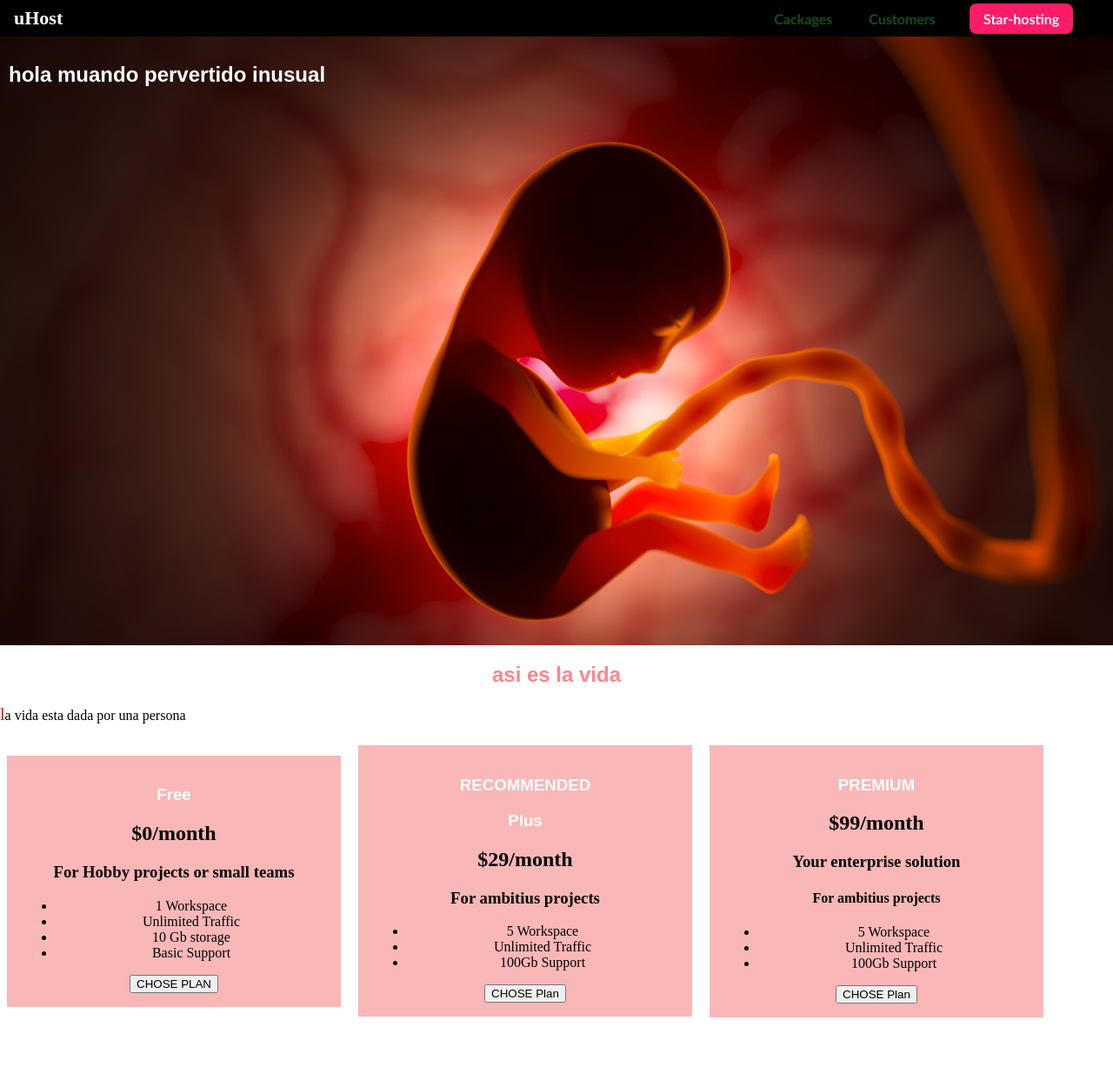
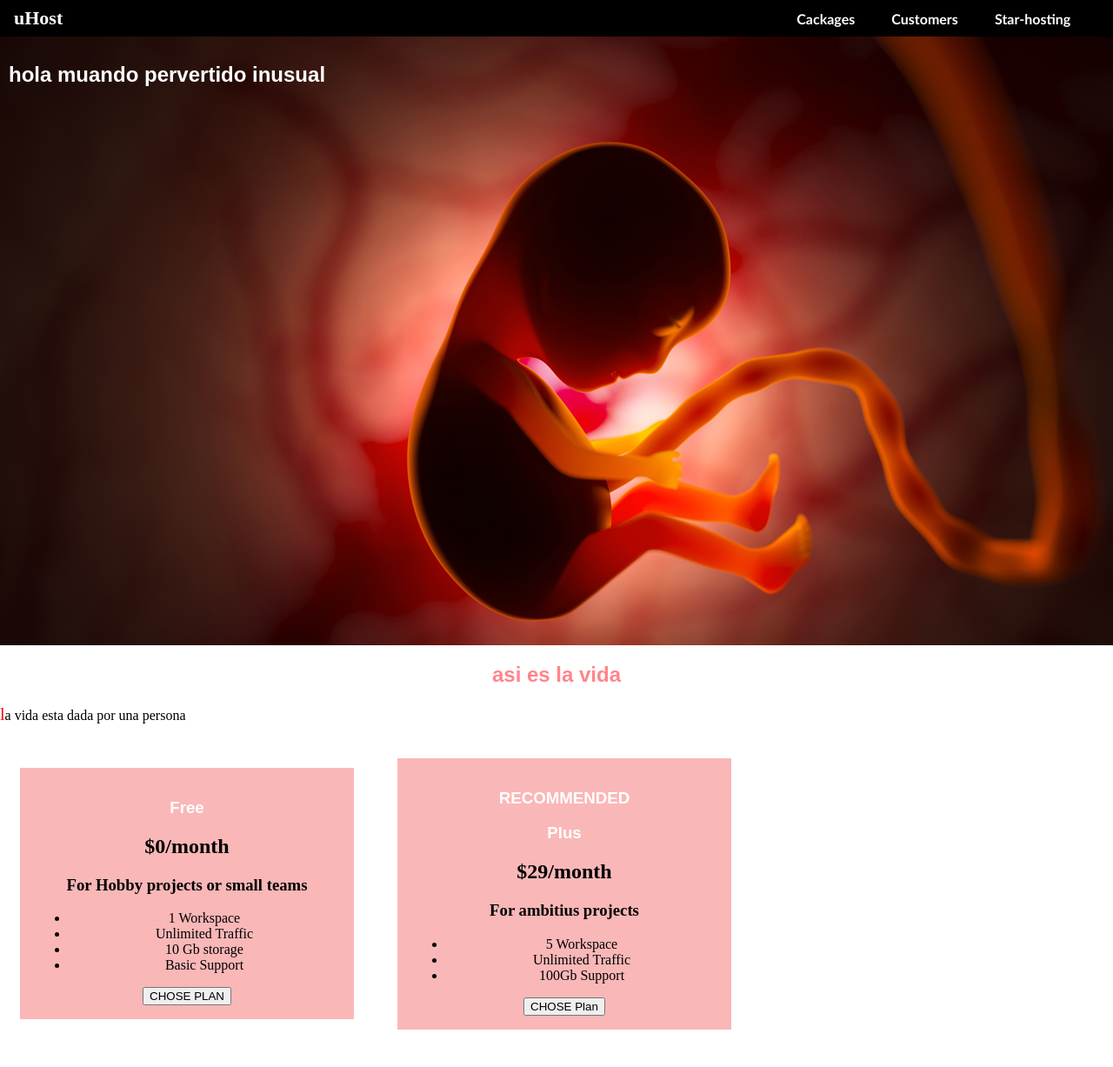
Before and after one commit to Israelh98/Clase1, a plain HTML site: page index.html in a window 1280 px wide. Shown: the top 1227 px of the page at 87% size. Before the commit the page ends 1178 px from the top, so only its background shows below. Drawn offline with Linux system fonts and the light colour scheme.

Commit message:
Capitulo_5.3

```diff
--- a/estylo.css
+++ b/estylo.css
@@ -30,7 +30,7 @@ h1{color: white ; font-family: sans-serif
     background: #fab7b7;
     text-align: center;
     padding: 16px;
-    margin: 8px;
+    margin: 23px;
     display: inline-block;
     width: 30%;
     vertical-align: middle;
@@ -93,7 +93,7 @@ list-style: none;
  .main-nav_item a {
 
  text-decoration: none ;
- color: #0e4f1f;
+ color: white;
  font-weight: bold;
  padding: 3px;
 
@@ -116,18 +116,3 @@ p::first-letter {
     font-size:  20px;
 
 }
-.main-nav_item--cta a {
-
-color: white;
-background: #ff1b68;
-padding: 8px 16px;
-border-radius: 8px ;
-
-}
-.main-nav_item--cta a:hover ,
-.main-nav_item--cta a:active {
-
-    color:#ff1b68;
-    background: white;
-    border: none;
- }
```
